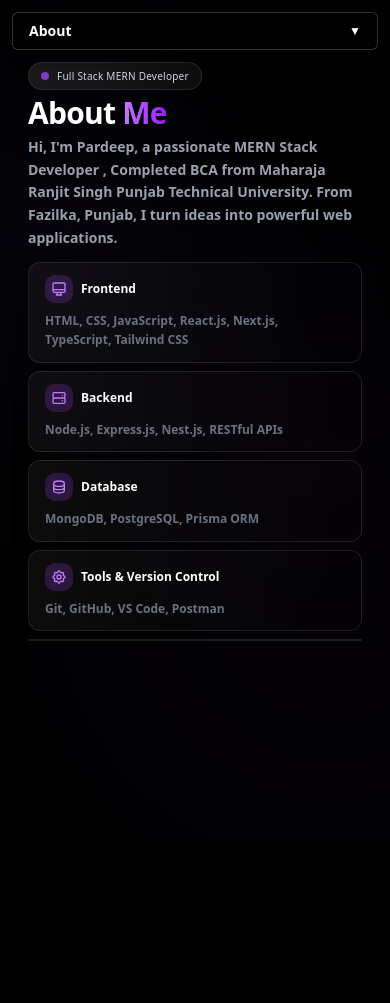
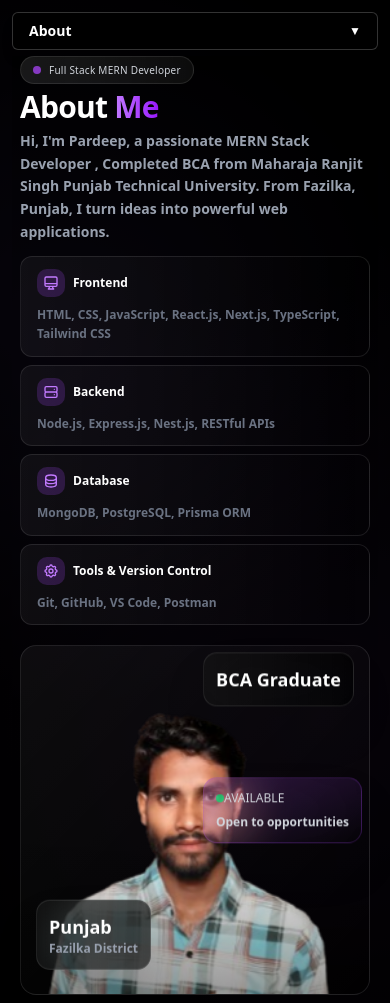
Before and after one commit to pardeepsidhu/new-portfolio, a Next.js app: page / in a window 390 px wide. Before the commit the page ends 844 px from the top, so only its background shows below. Built offline with nearby package versions, Linux system fonts and the light colour scheme.

Commit message:
stable 1

```diff
--- a/src/app/page.js
+++ b/src/app/page.js
@@ -13,6 +13,7 @@ export default function Home() {
     { id: "experience", label: "Experience" },
     { id: "projects", label: "Projects" },
     { id: "education", label: "Education" },
+    { id: "contact", label: "Contact" },
   ];
 
   return (
@@ -31,7 +32,7 @@ export default function Home() {
       />
 
       {/* Tabs */}
-      <div className="sticky top-3 z-50 flex justify-center w-full px-3">
+      <div className="fixed top-3 z-50 flex justify-center w-full px-3">
         {/* Mobile Dropdown */}
         <div className="relative w-full sm:hidden z-50">
           <button
@@ -49,7 +50,7 @@ export default function Home() {
           </button>
 
           <div
-            className={`absolute left-0 right-0 mt-2 bg-black/90 border border-white/20 rounded-sm shadow-xl overflow-hidden backdrop-blur-md transition-all duration-300 ease-out ${
+            className={`fixed left-0 mx-3 right-0 mt-2 bg-black/90 border border-white/20 rounded-sm shadow-xl overflow-hidden backdrop-blur-md transition-all duration-300 ease-out ${
               showDropdown
                 ? "opacity-100 translate-y-0 visible"
                 : "opacity-0 -translate-y-3 invisible"
@@ -91,7 +92,7 @@ export default function Home() {
           ))}
         </div>
       </div>
-
+      <div className="h-8 sm:h-16" />
       {/* Tab Content */}
       <div className="w-full mt-6 sm:mt-8 md:mt-4 px-3 sm:px-6 z-20 text-white font-semibold text-sm sm:text-base md:text-lg select-none">
         {activeTab === "about" && <AboutMeSection />}
--- a/src/components/first.jsx
+++ b/src/components/first.jsx
@@ -48,7 +48,7 @@ export function AboutMeSection() {
   ];
 
   return (
-    <section className="w-full  relative overflow-visible flex flex-col lg:flex-row items-center justify-center gap-2 pb-2 lg:gap-12 px-4 sm:px-6 md:px-12 ">
+    <section className="w-full  relative overflow-visible flex flex-col lg:flex-row items-center justify-center gap-2 pb-2 lg:gap-12 px-2 sm:px-6 md:px-12 ">
       {/* Deep black background */}
       <div aria-hidden className="absolute inset-0 bg-black z-0" />
 
@@ -129,42 +129,43 @@ export function AboutMeSection() {
         </div>
 
         {/* RIGHT IMAGE SECTION */}
-        <div className="flex-1 relative w-full max-w-md sm:max-w-lg lg:max-w-xl h-[280px] sm:h-[350px] lg:h-[450px] animate-fade-in" style={{ animationDelay: '400ms' }}>
+        {/* RIGHT IMAGE SECTION */}
+        <div
+          className="flex-1 relative w-full max-w-md sm:max-w-lg lg:max-w-xl min-h-[350px] sm:h-[400px] lg:h-[450px] mt-3 sm:mt-8 lg:mt-0 animate-fade-in"
+          style={{ animationDelay: "400ms", zIndex: 20 }}
+        >
           {/* Profile Image Container */}
-          <div className="absolute inset-0 w-full h-full group">
-            <div className="relative w-full h-full rounded-2xl lg:rounded-3xl overflow-hidden border border-white/10 bg-gradient-to-br from-white/5 to-transparent backdrop-blur-sm transition-all duration-700 hover:border-purple-500/30 hover:shadow-2xl hover:shadow-purple-500/20">
-              <img
-                src={'/profile.png'}
-                alt="Pardeep - MERN Stack Developer"
-                className="w-full h-full object-cover transition-transform duration-700 group-hover:scale-105"
-                style={{
-                  objectPosition: "center"
-                }}
-              />
-              <div className="absolute inset-0 bg-gradient-to-t from-black/40 via-transparent to-transparent transition-opacity duration-700 group-hover:from-black/30" />
-            </div>
+          <div className="relative w-full h-full rounded-2xl border border-white/10 bg-gradient-to-br from-white/5 to-transparent backdrop-blur-sm overflow-hidden transition-all duration-700 hover:border-purple-500/30 hover:shadow-2xl hover:shadow-purple-500/20">
+            <img
+              src={"/profile.png"}
+              alt="Pardeep - MERN Stack Developer"
+              className="w-full h-full object-cover transition-transform duration-700 hover:scale-105"
+              style={{
+                objectPosition: "center",
+              }}
+            />
+            <div className="absolute inset-0 bg-gradient-to-t from-black/40 via-transparent to-transparent" />
           </div>
 
           {/* Floating stat cards */}
           <div
-            className="absolute hidden sm:flex flex-col gap-1 top-4 right-4 lg:right-8 bg-black/60 backdrop-blur-xl border border-white/10 rounded-xl p-3 shadow-2xl max-w-[160px] transition-all duration-500 bg-gradient-to-r from-white/5 to-transparent hover:from-purple-600/30 hover:to-purple-600/10 hover:border-purple-500/40 cursor-pointer hover:scale-105 animate-float"
-            style={{ animationDelay: '600ms' }}
+            className="absolute flex flex-col gap-1 top-4 right-4 bg-black/60 backdrop-blur-xl border border-white/10 rounded-xl p-3 shadow-2xl max-w-[160px] transition-all duration-500 bg-gradient-to-r from-white/5 to-transparent hover:from-purple-600/30 hover:to-purple-600/10 hover:border-purple-500/40 cursor-pointer hover:scale-105 animate-float"
+            style={{ animationDelay: "600ms" }}
           >
             <div className="text-lg lg:text-xl font-bold text-white">BCA Graduate</div>
-            {/* <div className="text-xs lg:text-sm text-gray-400">In BCA</div> */}
           </div>
 
           <div
-            className="absolute hidden sm:flex flex-col gap-0 bottom-4 left-4 lg:left-8 bg-black/60 backdrop-blur-xl border border-white/10 rounded-xl p-3 shadow-2xl max-w-[160px] transition-all duration-500 bg-gradient-to-r from-white/5 to-transparent hover:from-purple-600/30 hover:to-purple-600/10 hover:border-purple-500/40 cursor-pointer hover:scale-105 animate-float"
-            style={{ animationDelay: '700ms' }}
+            className="absolute flex flex-col gap-0 bottom-4 left-4 bg-black/60 backdrop-blur-xl border border-white/10 rounded-xl p-3 shadow-2xl max-w-[160px] transition-all duration-500 bg-gradient-to-r from-white/5 to-transparent hover:from-purple-600/30 hover:to-purple-600/10 hover:border-purple-500/40 cursor-pointer hover:scale-105 animate-float"
+            style={{ animationDelay: "700ms" }}
           >
             <div className="text-lg lg:text-xl font-bold text-white">Punjab</div>
             <div className="text-xs lg:text-sm text-gray-400">Fazilka District</div>
           </div>
 
           <div
-            className="absolute hidden sm:flex flex-col gap-1 top-1/2 -translate-y-1/2 right-2 lg:right-4 bg-gradient-to-br from-purple-500/20 to-transparent backdrop-blur-xl border border-purple-500/20 rounded-xl p-3 shadow-2xl max-w-[180px] transition-all duration-500 hover:from-purple-600/30 hover:to-purple-600/10 hover:border-purple-500/40 cursor-pointer hover:scale-105 animate-float"
-            style={{ animationDelay: '800ms' }}
+            className="absolute flex flex-col gap-1 top-1/2 -translate-y-1/2 right-2 bg-gradient-to-br from-purple-500/20 to-transparent backdrop-blur-xl border border-purple-500/20 rounded-xl p-3 shadow-2xl max-w-[180px] transition-all duration-500 hover:from-purple-600/30 hover:to-purple-600/10 hover:border-purple-500/40 cursor-pointer hover:scale-105 animate-float"
+            style={{ animationDelay: "800ms" }}
           >
             <div className="flex items-center gap-0 mb-1">
               <div className="w-2 h-2 rounded-full bg-green-400 animate-pulse" />
@@ -175,6 +176,7 @@ export function AboutMeSection() {
             </div>
           </div>
         </div>
+
       </div>
 
       <style jsx>{`
```
